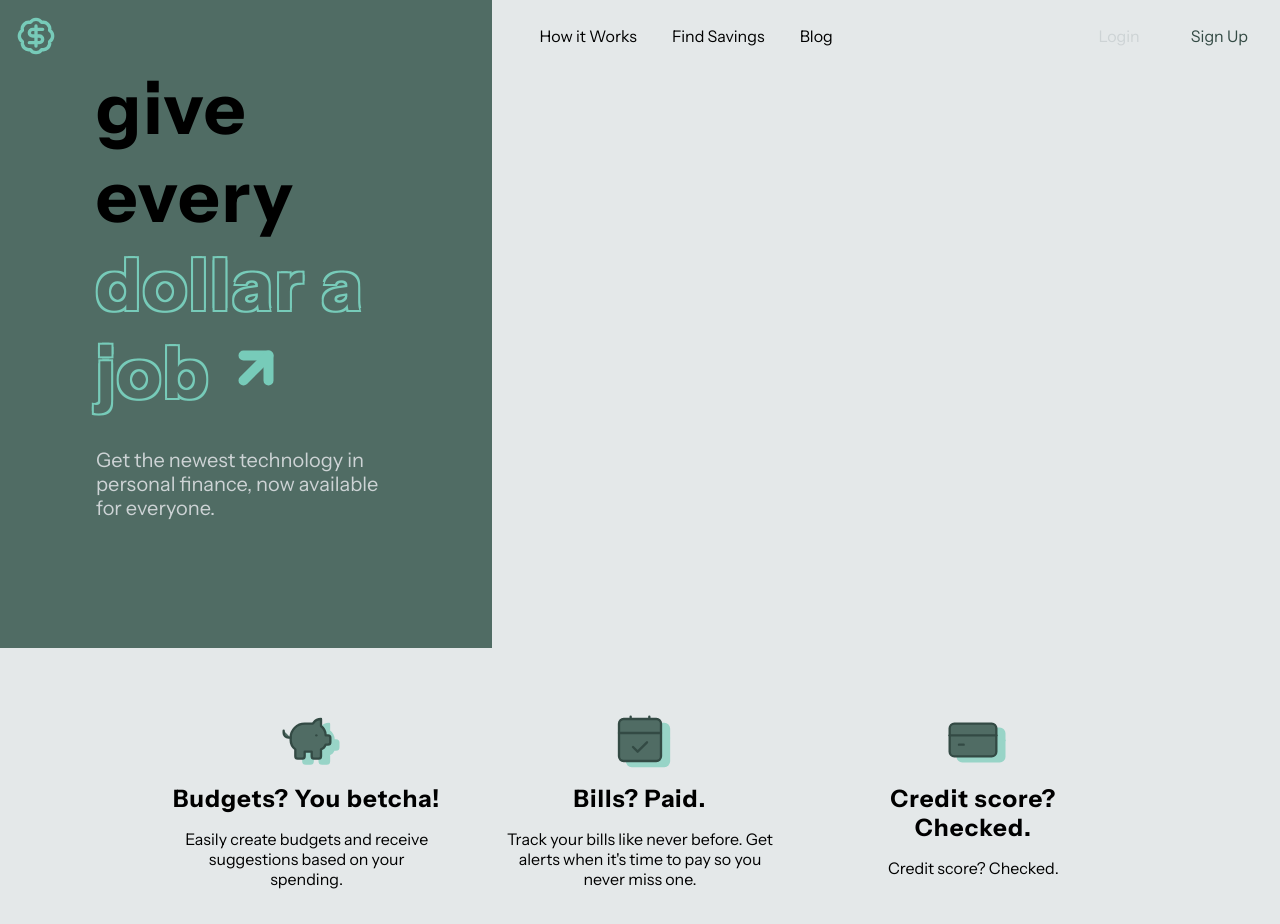
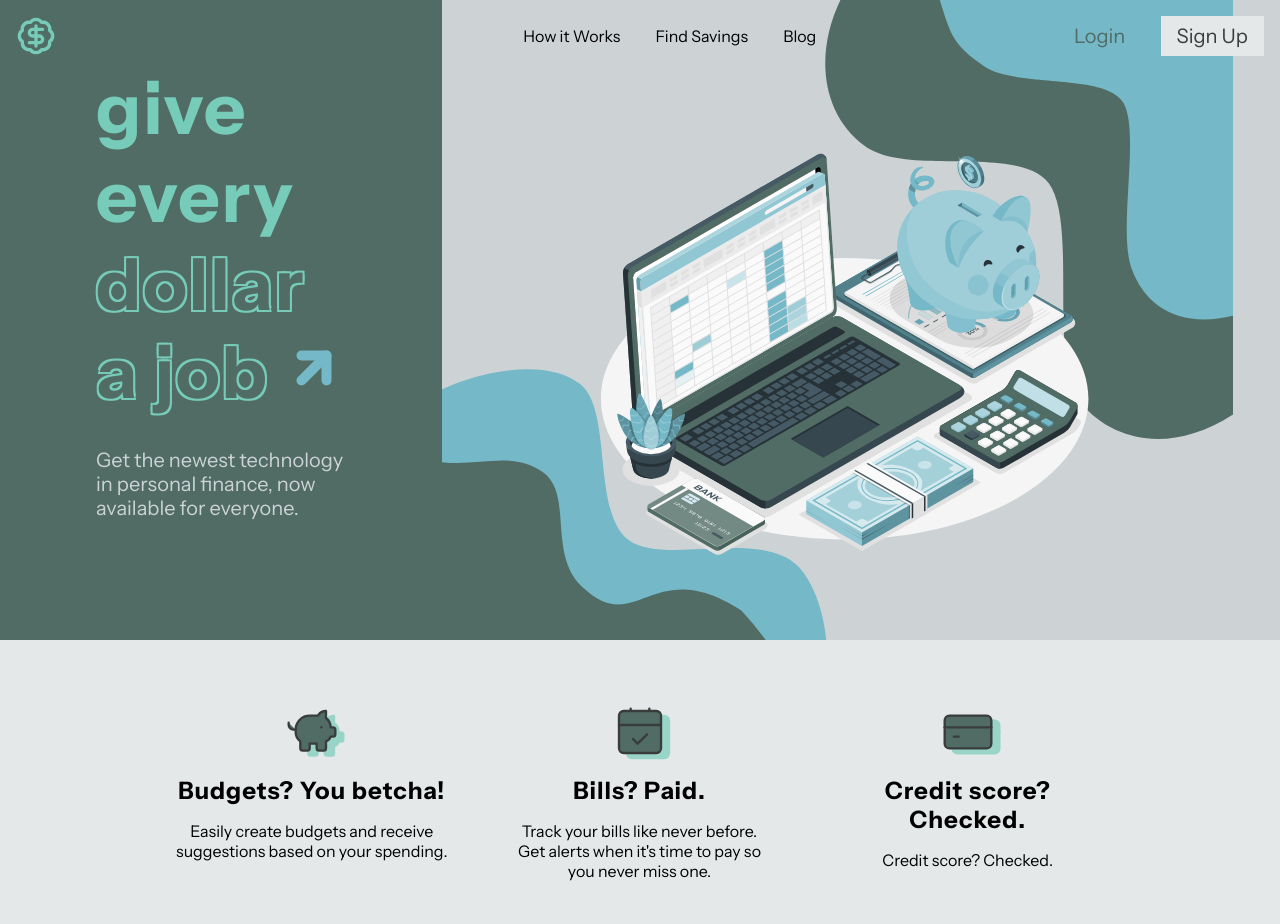
Before and after one commit to nathandallas/frontend-practice, a website: page score-frontend/index.html in a window 1280 px wide. Shown: the top 924 px of the page. Drawn offline with nearby package versions, Linux system fonts and the light colour scheme.

Commit message:
score hero styling

```diff
--- a/score-frontend/index.html
+++ b/score-frontend/index.html
@@ -36,7 +36,9 @@
             <p class="hero__subtitle">Get the newest technology in personal finance, now available for everyone.</p>
           </div>
         </div>
-        <div class="hero__image"></div>
+        <div class="hero__image">
+          <img src="assets/wave-money.svg" alt="Digital Finance Tools" />
+        </div>
       </div>
     </section>
 
--- a/score-frontend/styles.css
+++ b/score-frontend/styles.css
@@ -1,18 +1,12 @@
-/* CSS HEX
---licorice: #220c10ff;
---onyx: #393c3a;
---feldgrau: #506c64ff;
---tiffany-blue: #77cbb9ff;
---moonstone: #75b8c8ff;
---silver: #cdd3d5ff;
-
- CSS HSL
---licorice: hsla(349, 48%, 9%, 1);
---feldgrau: hsla(163, 15%, 37%, 1);
---tiffany-blue: hsla(167, 45%, 63%, 1);
---moonstone: hsla(192, 43%, 62%, 1);
---silver: hsla(195, 9%, 82%, 1);
- */
+:root {
+  --licorice: #220c10;
+  --onyx: #393c3a;
+  --forest: #506c64;
+  --tiffany: #77cbb9;
+  --moonstone: #75b8c8;
+  --silver: #cdd3d5;
+  --egg: #e4e8e9;
+}
 
 /* Global Styles*/
 * {
@@ -26,7 +20,7 @@
 
 body {
   font-family: "Instrument Sans", sans-serif;
-  background-color: #e4e8e9;
+  background-color: var(--egg);
 }
 
 a {
@@ -49,11 +43,12 @@ a {
   color: black;
 }
 .navbar__links a:hover {
-  color: #75b8c8;
+  color: var(--moonstone);
 }
 
 .navbar__links--account a {
   padding: 0.5rem 1rem;
+  font-size: 1.25rem;
 }
 
 .navbar__links--account a:hover {
@@ -61,67 +56,79 @@ a {
 
 /* Will show up once the bg is there */
 .navbar__login {
-  color: #cdd3d5;
+  color: var(--forest);
   margin-right: 1rem;
 }
 
 .navbar__login:hover {
-  background-color: #e4e8e9;
-  color: #334a44;
+  background-color: var(--egg);
+  color: var(--onyx);
 }
 
 .navbar__signup {
-  background-color: #e4e8e9;
-  color: #334a44;
+  background-color: var(--egg);
+  color: var(--onyx);
 }
 .navbar__signup:hover {
-  background-color: #334a44;
-  color: #e4e8e9;
+  background-color: var(--onyx);
+  color: var(--egg);
 }
 
 /* Hero */
 .hero {
+  max-height: 640px;
+  width: 100%;
+  overflow: hidden;
+  background-color: var(--silver);
+}
+
+.hero__container {
+  display: flex;
+  flex-wrap: wrap;
   width: 100%;
 }
 
-.hero__container {
-  width: 100%;
-  display: flex;
-}
-
 .hero__content {
-  background-color: #506c64;
+  background-color: var(--forest);
   padding: 4rem 6rem 6rem;
-}
-.hero__text {
-  max-width: 300px;
-  margin: auto;
 }
 
 .hero__title {
   font-size: 4.5rem;
   letter-spacing: 2px;
+  color: var(--tiffany);
+  width: 250px;
+  margin: auto;
 }
+
 .hero__title span {
-  color: #506c64;
+  color: var(--forest);
   text-shadow: -2px -2px 0 #77cbb9, 2px -2px 0 #77cbb9, -2px 2px 0 #77cbb9, 2px 2px 0 #77cbb9;
 }
 
 .hero__image {
-  background-color: #cdd3d5;
   height: 100%;
-  width: 60%;
+  object-fit: cover;
+  justify-self: right;
 }
+
+.hero__image img {
+  margin: auto;
+  height: 100%;
+}
+
 .hero__text p {
   font-size: 1.25rem;
-  color: #cdd3d5;
+  color: var(--silver);
   padding: 2rem 0;
+  margin: auto;
+  width: 250px;
 }
 
 /* About */
 .grid {
   display: grid;
-  grid-template-columns: repeat(3, 1fr);
+  grid-template-columns: repeat(auto-fit, minmax(min, 1fr));
   grid-template-rows: 3fr 1fr 3fr;
   margin: 2rem auto;
   width: 80%;
@@ -156,7 +163,7 @@ a {
 .card__stat {
   font-size: 2.25rem;
   font-weight: 700;
-  color: #334a44;
+  color: var(--onyx);
   filter: drop-shadow(5px 5px #77cbb9b2);
 }
 
@@ -165,24 +172,24 @@ a {
 }
 
 .card__icon {
-  color: #334a44;
+  color: var(--onyx);
   width: 56px;
   height: 56px;
   stroke-width: 1px;
-  fill: #506c64;
+  fill: var(--forest);
   background: transparent;
   filter: drop-shadow(8px 5px #77cbb9b2);
 }
 
 .brand__icon {
-  color: #77cbb9;
+  color: var(--tiffany);
   width: 2.5rem;
   height: 2.5rem;
-  fill: #506c64;
+  fill: var(--forest);
 }
 
 .hero__icon {
-  color: #77cbb9;
+  color: var(--moonstone);
   width: 60px;
   height: 60px;
   stroke-width: 4px;
@@ -195,11 +202,11 @@ a {
 
 /* Sign Up */
 .signup {
-  background-color: #506c64;
+  background-color: var(--forest);
 }
 
 /* Footer */
 
 footer {
-  background-color: #506c64;
+  background-color: var(--forest);
 }
```
Also changed, not shown: score-frontend/assets/hero.svg (added), score-frontend/assets/wave-bl.svg (added), score-frontend/assets/wave-money.svg (added), score-frontend/assets/wave-tr.svg (added).
